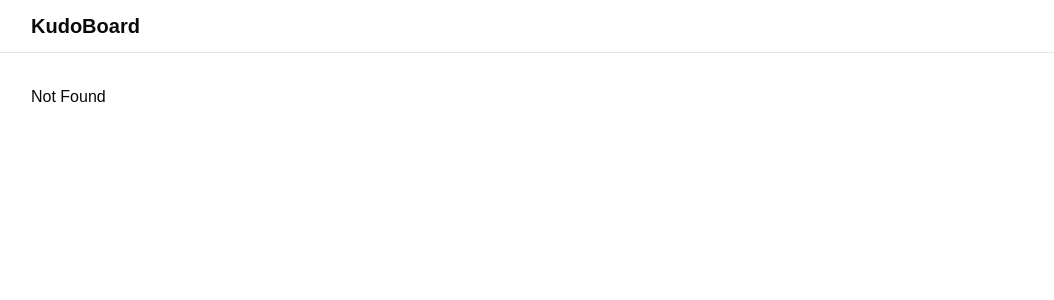
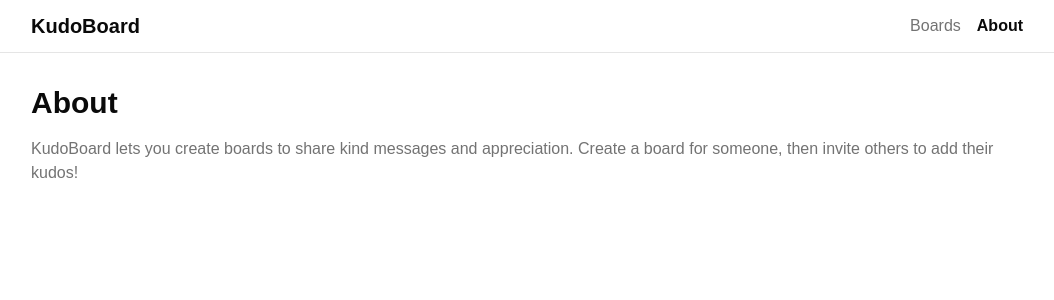
Before and after one commit to capybara0330/kudoboard, a React (Vite) app: page /kudoboard/about in a window 1280 px wide. Before the commit this address had no page. Shown: the top 300 px of the page, without its empty margins (113-1167 px from the left). Built offline with nearby package versions, Linux system fonts and the light colour scheme.

Commit message:
create the home and about pages and add navigation links

```diff
--- a/src/routeTree.gen.ts
+++ b/src/routeTree.gen.ts
@@ -9,27 +9,69 @@
 // Additionally, you should also exclude this file from your linter and/or formatter to prevent it from being checked or modified.
 
 import { Route as rootRouteImport } from './routes/__root'
+import { Route as AboutRouteImport } from './routes/about'
+import { Route as IndexRouteImport } from './routes/index'
 
-export interface FileRoutesByFullPath {}
-export interface FileRoutesByTo {}
+const AboutRoute = AboutRouteImport.update({
+  id: '/about',
+  path: '/about',
+  getParentRoute: () => rootRouteImport,
+} as any)
+const IndexRoute = IndexRouteImport.update({
+  id: '/',
+  path: '/',
+  getParentRoute: () => rootRouteImport,
+} as any)
+
+export interface FileRoutesByFullPath {
+  '/': typeof IndexRoute
+  '/about': typeof AboutRoute
+}
+export interface FileRoutesByTo {
+  '/': typeof IndexRoute
+  '/about': typeof AboutRoute
+}
 export interface FileRoutesById {
   __root__: typeof rootRouteImport
+  '/': typeof IndexRoute
+  '/about': typeof AboutRoute
 }
 export interface FileRouteTypes {
   fileRoutesByFullPath: FileRoutesByFullPath
-  fullPaths: never
+  fullPaths: '/' | '/about'
   fileRoutesByTo: FileRoutesByTo
-  to: never
-  id: '__root__'
+  to: '/' | '/about'
+  id: '__root__' | '/' | '/about'
   fileRoutesById: FileRoutesById
 }
-export interface RootRouteChildren {}
+export interface RootRouteChildren {
+  IndexRoute: typeof IndexRoute
+  AboutRoute: typeof AboutRoute
+}
 
 declare module '@tanstack/react-router' {
-  interface FileRoutesByPath {}
+  interface FileRoutesByPath {
+    '/about': {
+      id: '/about'
+      path: '/about'
+      fullPath: '/about'
+      preLoaderRoute: typeof AboutRouteImport
+      parentRoute: typeof rootRouteImport
+    }
+    '/': {
+      id: '/'
+      path: '/'
+      fullPath: '/'
+      preLoaderRoute: typeof IndexRouteImport
+      parentRoute: typeof rootRouteImport
+    }
+  }
 }
 
-const rootRouteChildren: RootRouteChildren = {}
+const rootRouteChildren: RootRouteChildren = {
+  IndexRoute: IndexRoute,
+  AboutRoute: AboutRoute,
+}
 export const routeTree = rootRouteImport
   ._addFileChildren(rootRouteChildren)
   ._addFileTypes<FileRouteTypes>()
--- a/src/routes/__root.tsx
+++ b/src/routes/__root.tsx
@@ -1,4 +1,4 @@
-import { Outlet, Link, createRootRoute } from '@tanstack/react-router';
+import { Outlet, Link, createRootRoute } from "@tanstack/react-router";
 
 export const Route = createRootRoute({
   component: RootLayout,
@@ -12,6 +12,20 @@ function RootLayout() {
           <Link to="/" className="text-xl font-bold">
             KudoBoard
           </Link>
+          <div className="flex gap-4">
+            <Link
+              to="/"
+              className="text-muted-foreground hover:text-foreground [&.active]:text-foreground [&.active]:font-semibold"
+            >
+              Boards
+            </Link>
+            <Link
+              to="/about"
+              className="text-muted-foreground hover:text-foreground [&.active]:text-foreground [&.active]:font-semibold"
+            >
+              About
+            </Link>
+          </div>
         </nav>
       </header>
       <main className="mx-auto max-w-5xl px-4 py-8">
--- /dev/null
+++ b/src/routes/about.tsx
@@ -0,0 +1,18 @@
+import { createFileRoute } from "@tanstack/react-router";
+
+export const Route = createFileRoute("/about")({
+  component: AboutPage,
+});
+
+function AboutPage() {
+  return (
+    <div>
+      <h1 className="mb-4 text-3xl font-bold">About</h1>
+      <p className="text-muted-foreground">
+        KudoBoard lets you create boards to share kind messages and
+        appreciation. Create a board for someone, then invite others to
+        add their kudos!
+      </p>
+    </div>
+  );
+}
--- /dev/null
+++ b/src/routes/index.tsx
@@ -0,0 +1,14 @@
+import { createFileRoute } from "@tanstack/react-router";
+
+export const Route = createFileRoute("/")({
+  component: HomePage,
+});
+
+function HomePage() {
+  return (
+    <div>
+      <h1 className="mb-6 text-3xl font-bold">Boards</h1>
+      <p className="text-muted-foreground">No boards yet. Check back soon!</p>
+    </div>
+  );
+}
```
